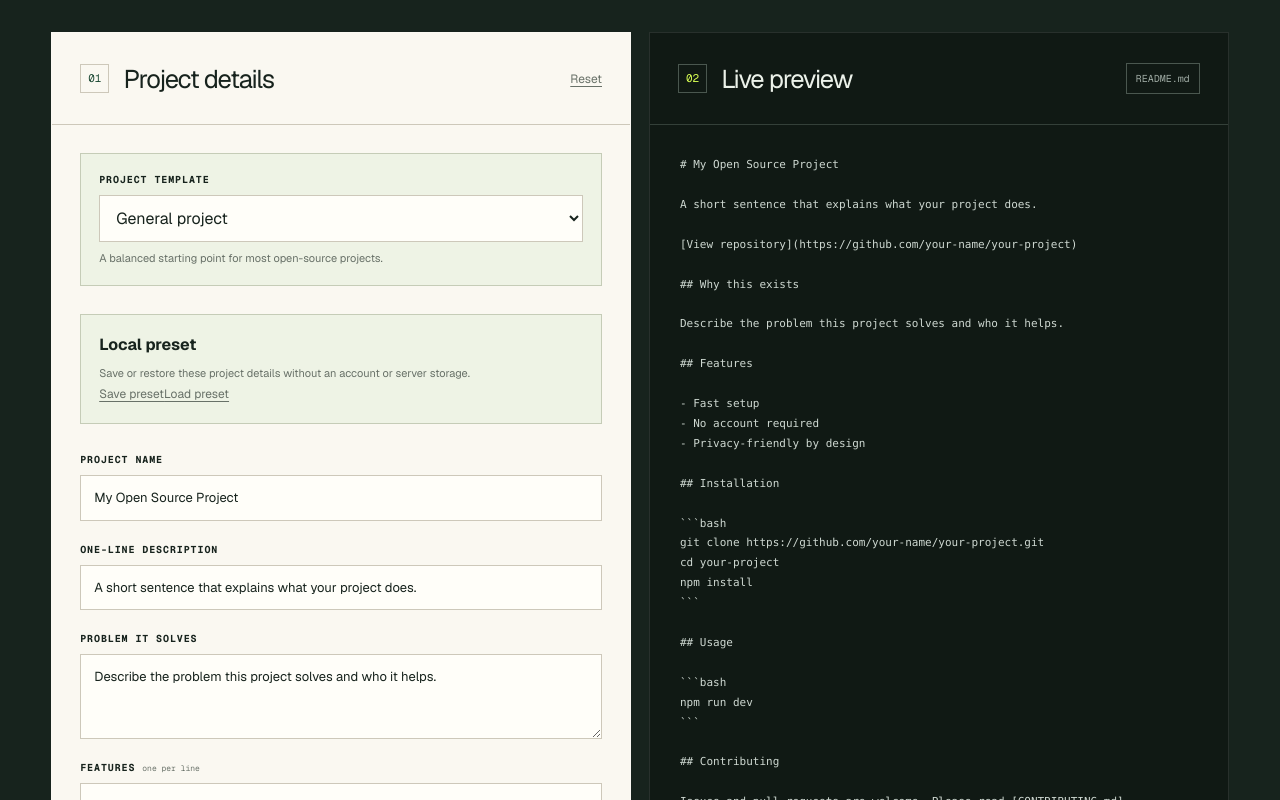
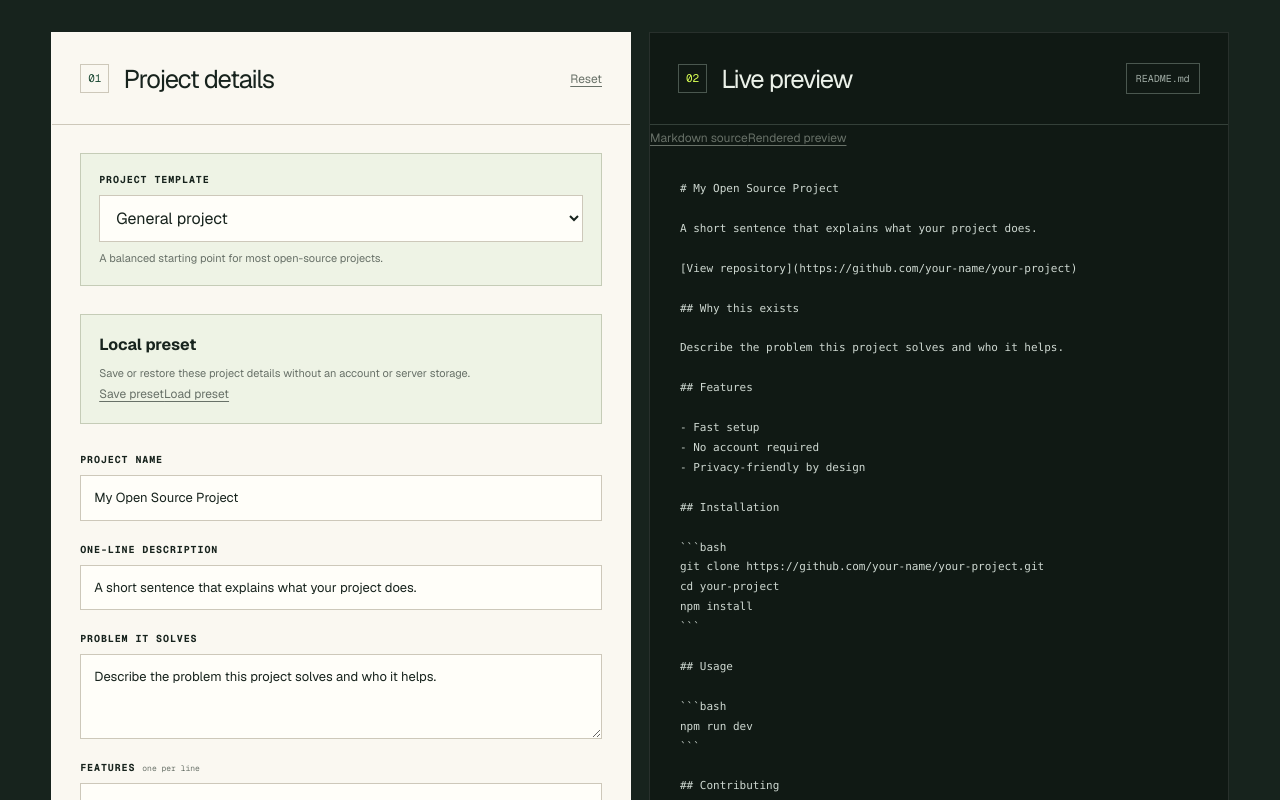
Before and after one commit to pangxueyuan2-creator/oss-readme-studio, a Next.js app: page / in a window 1280 px wide. Shown: the part 720-1520 px from the top of the page. Built offline with nearby package versions, Linux system fonts and the light colour scheme.

Commit message:
feat: add source and rendered preview switcher

```diff
--- a/components/readme-studio.tsx
+++ b/components/readme-studio.tsx
@@ -15,6 +15,7 @@ import {
   type ProjectForm,
   type TemplateId,
 } from "../lib/readme";
+import { MarkdownPreview } from "./markdown-preview";
 
 type PresetMessage = {
   kind: "success" | "error";
@@ -219,7 +220,7 @@ export function ReadmeStudio() {
             </div>
             <span className="file-pill">README.md</span>
           </div>
-          <pre aria-live="polite"><code>{readme}</code></pre>
+          <MarkdownPreview markdown={readme} />
           <section className="audit-panel" aria-label="README readiness">
             <div className="audit-score">
               <span>{audit.score}</span>
```
